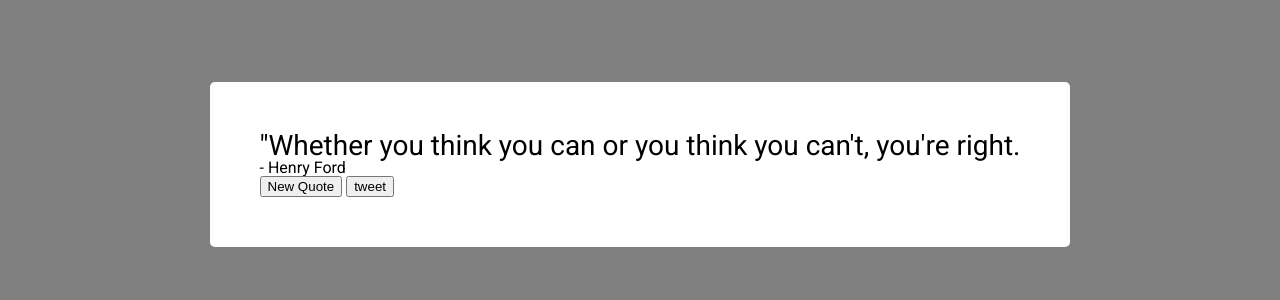
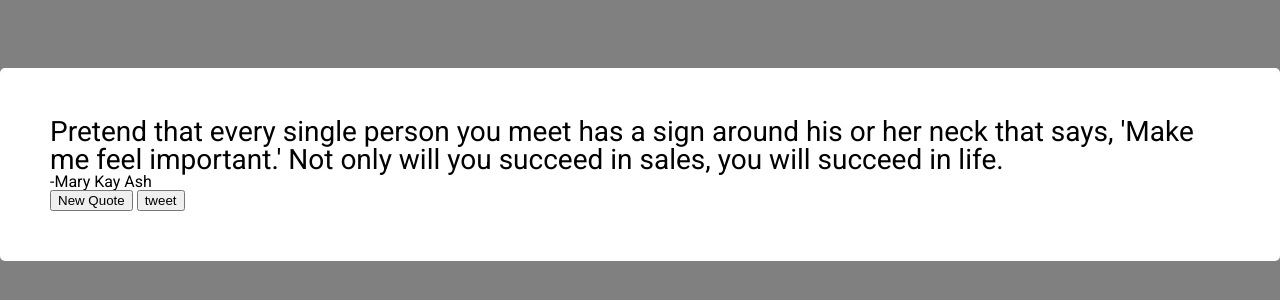
Before and after one commit to jianrong7/randomquotegenerator, a plain HTML site: page index.html in a window 1280 px wide. Shown: the part 236-536 px from the top of the page. Drawn offline with Linux system fonts and the light colour scheme.

Commit message:
Added new quote generator functionality as well as tweet functionality

```diff
--- a/css/styles.css
+++ b/css/styles.css
@@ -16,6 +16,3 @@
 #text {
     font-size: 1.75rem;
 }
-#author {
-
-}
--- a/index.html
+++ b/index.html
@@ -9,14 +9,17 @@
   <link href="css/reset.css" rel="stylesheet">
   <link href="css/styles.css" rel="stylesheet">
   <script defer src="scripts.js"></script>
+  <script defer src="fcc.js"></script>
 </head>
 
 <body>
     <div id="quote-box">
-        <div id="text">"Whether you think you can or you think you can't, you're right.</div>
-        <div id="author">- Henry Ford</div>
-        <button type="button" id="new-quote">New Quote</button>
-        <button type="button" id="tweet-quote">tweet</button>
+        <div id="text"></div>
+        <div id="author"></div>
+        <button type="button" id="new-quote" onclick="newQuote()">New Quote</button>
+        <a target="_blank" id="tweetShare">
+            <button type="button" id="tweet-quote">tweet</button>
+        </a>
     </div>
 </body>
 
--- a/scripts.js
+++ b/scripts.js
@@ -0,0 +1,46 @@
+let quotes = [
+    "People often say that motivation doesn't last. Well, neither does bathing -- that's why we recommend it daily. -Zig Ziglar",
+    "Someday is not a day of the week. -Denise Brennan-Nelson",
+    "Hire character. Train skill. -Peter Schutz",
+    "Your time is limited, so don't waste it living someone else's life. -Steve Jobs",
+    "Sales are contingent upon the attitude of the salesman -- not the attitude of the prospect. -W. Clement Stone",
+    "Everyone lives by selling something. -Robert Louis Stevenson",
+    "If you are not taking care of your customer, your competitor will. -Bob Hooey",
+    "The golden rule for every businessman is this: Put yourself in your customer's place. -Orison Swett Marden",
+    "If you cannot do great things, do small things in a great way. -Napoleon Hill",
+    "The best leaders are those most interested in surrounding themselves with assistants and associates smarter than they are. They are frank in admitting this and are willing to pay for such talents. -Antos Parrish",
+    "Beware of monotony; it's the mother of all the deadly sins. -Edith Wharton",
+    "Nothing is really work unless you would rather be doing something else. -J.M. Barrie",
+    "Without a customer, you don't have a business -- all you have is a hobby. -Don Peppers",
+    "To be most effective in sales today, it's imperative to drop your 'sales' mentality and start working with your prospects as if they've already hired you. -Jill Konrath",
+    "Pretend that every single person you meet has a sign around his or her neck that says, 'Make me feel important.' Not only will you succeed in sales, you will succeed in life. -Mary Kay Ash"
+]
+var link = document.getElementById('tweetShare');
+
+const changeAuthor = (index) => {
+    const regex = ". -";
+    let removalIndex = quotes[index].indexOf(regex);
+    author = quotes[index].slice(removalIndex + 2);
+    quote = quotes[index].slice(0, removalIndex + 1);
+    return [quote, author];
+}
+const newQuote = () => {
+    let index = getRandomArbitrary(0, quotes.length);
+    let quote = document.querySelector("#text");
+    let authorText = document.querySelector("#author");
+    let values = changeAuthor(index);
+    quote.innerHTML = values[0];
+    authorText.innerHTML = values[1];
+    return;
+}
+const getRandomArbitrary = (min, max) => {
+    return Math.floor(Math.random() * (max - min) + min);
+}
+document.onload = newQuote();
+
+link.addEventListener('click',function(event){
+    event.preventDefault();
+    let quote = document.querySelector("#text")
+    let author = document.querySelector("#author")
+    window.open("https://twitter.com/share?url="+quote.innerHTML+" "+author.innerHTML);
+},false);
```
